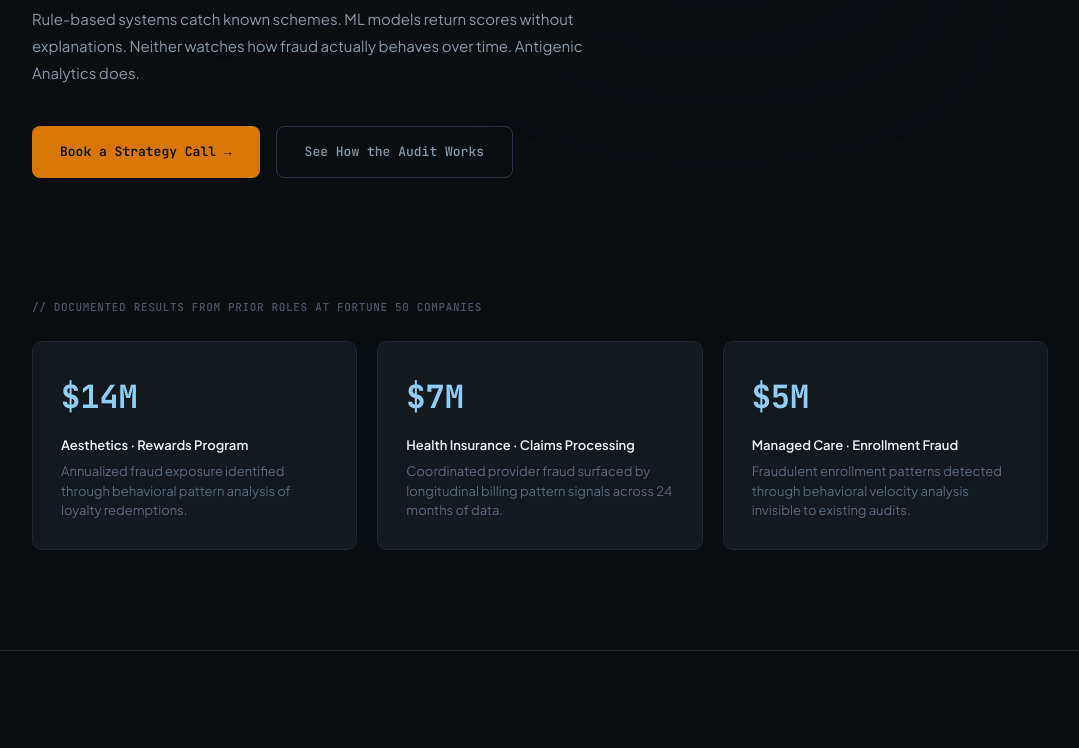
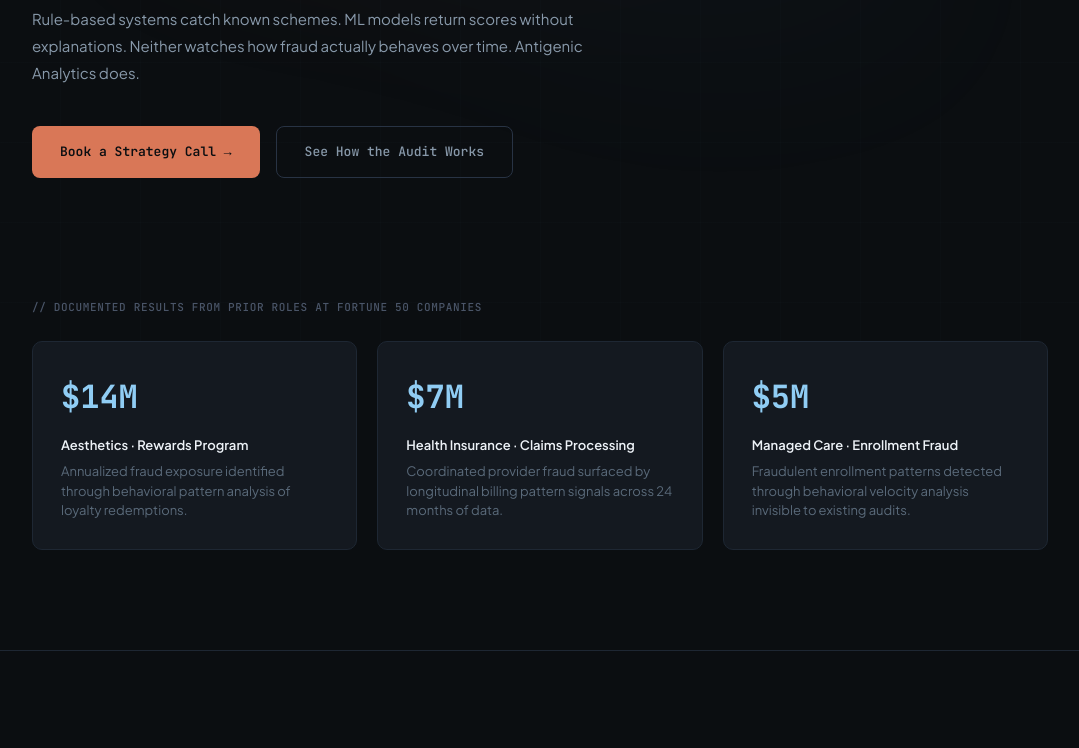
Before and after one commit to AustinOcampo/antigenic-analytics, a plain HTML site: page index.html in a window 1280 px wide. Shown: the part 418-1166 px from the top of the page, without its empty margins (100-1179 px from the left). Drawn offline with Linux system fonts and the light colour scheme.

Commit message:
Update brand color from amber to coral #D97757

```diff
--- a/index.html
+++ b/index.html
@@ -19,7 +19,7 @@
   /* ══════════════════════════════════════════════
      TERMINAL PALETTE
      Derived from SQL syntax highlighting:
-     ── Keywords:  amber   #D97706
+     ── Keywords:  coral   #D97757
      ── Functions: blue    #90CDF4
      ── Strings:   green   #9AE6B4
      ── Comments:  gray    #4A5568
@@ -39,9 +39,9 @@
     --fg:         #C8D4E0;
     --white:      #EDF2F7;
 
-    --kw:         #D97706;
-    --kw-dim:     rgba(217,119,6,0.10);
-    --kw-glow:    rgba(217,119,6,0.20);
+    --kw:         #D97757;
+    --kw-dim:     rgba(217,119,87,0.10);
+    --kw-glow:    rgba(217,119,87,0.20);
     --fn:         #90CDF4;
     --fn-dim:     rgba(144,205,244,0.08);
     --fn-glow:    rgba(144,205,244,0.15);
@@ -137,7 +137,7 @@
     padding: 8px 20px; border-radius: 6px;
     transition: background 0.2s, transform 0.15s !important;
   }
-  .nav-cta:hover { background: #F59E0B !important; transform: translateY(-1px); }
+  .nav-cta:hover { background: #E8937A !important; transform: translateY(-1px); }
 
   .hero { padding: 180px 0 120px; position: relative; }
   .hero::before {
@@ -172,7 +172,7 @@
     border: none; border-radius: 8px; text-decoration: none; cursor: pointer;
     transition: background 0.2s, transform 0.15s, box-shadow 0.2s;
   }
-  .btn-primary:hover { background: #F59E0B; transform: translateY(-2px); box-shadow: 0 8px 30px var(--kw-glow); }
+  .btn-primary:hover { background: #E8937A; transform: translateY(-2px); box-shadow: 0 8px 30px var(--kw-glow); }
 
   .btn-ghost {
     display: inline-flex; align-items: center; gap: 8px;
```
